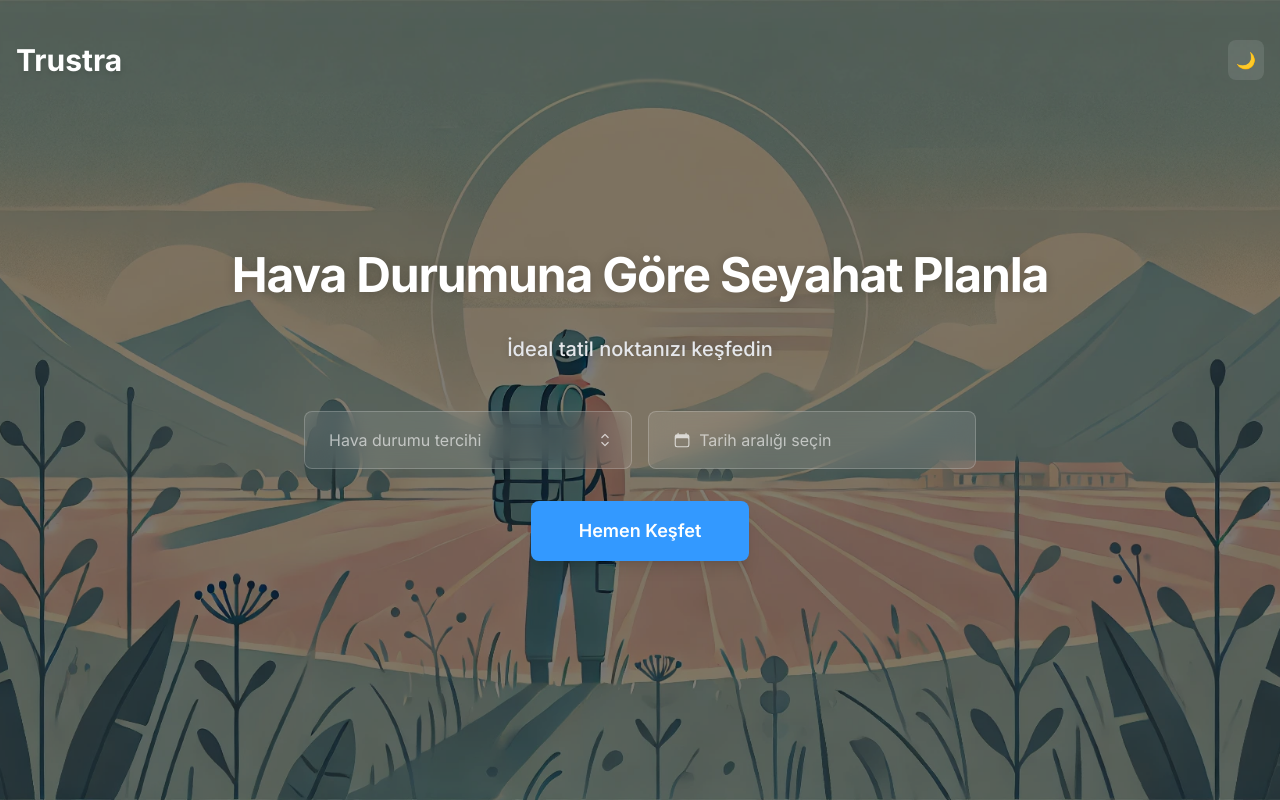
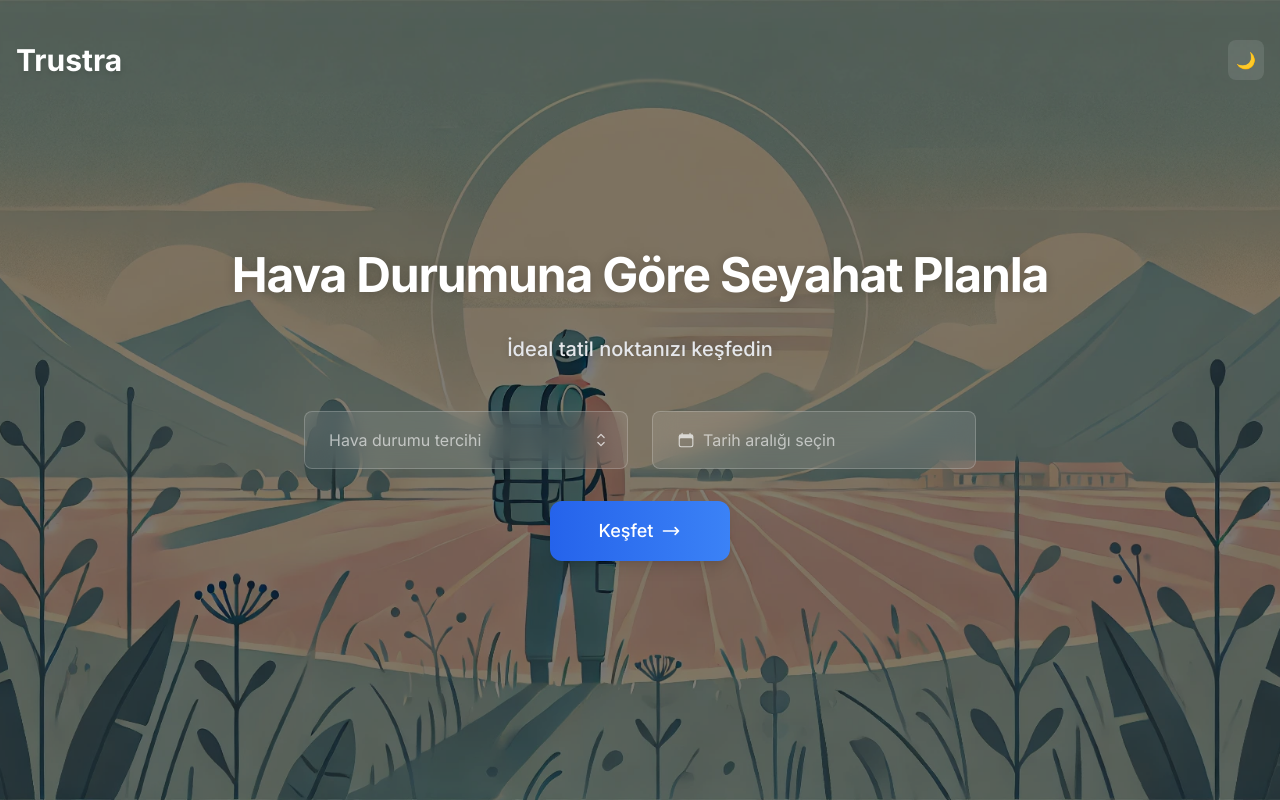
Before and after one commit to MehmethanDoru/trustra, a Next.js app: page / in a window 1280 px wide. Built offline with nearby package versions, Linux system fonts and the light colour scheme.

Commit message:
Added loading state to the search button. Refactored date filtering logic and console output for better clarity. Refactored weather options in WeatherSelect component.

```diff
--- a/src/app/page.tsx
+++ b/src/app/page.tsx
@@ -19,45 +19,83 @@ export default function Home() {
     startDate: null,
     endDate: null
   });
+  const [isLoading, setIsLoading] = useState(false);
 
   const handleSearch = async () => {
     if (!selectedWeather || !selectedDates.startDate || !selectedDates.endDate) {
-      console.log('Lütfen tüm alanları doldurun');
+      console.log('Lütfen hava durumu ve tarih aralığı seçin');
       return;
     }
 
     try {
-      const searchParams = new URLSearchParams({
-        condition: selectedWeather.name,
-        startDate: selectedDates.startDate.toISOString().split('T')[0],
-        endDate: selectedDates.endDate.toISOString().split('T')[0]
-      });
+      setIsLoading(true);
 
-      const response = await fetch(`/api/weather/search?${searchParams}`);
+      // API'den verileri çek
+      const response = await fetch('/api/weather/collect2');
       const data = await response.json();
 
-      if (data.error) {
-        console.error('Arama hatası:', data.error);
+      if (!data.data) {
+        console.log('Veri bulunamadı');
         return;
       }
 
-      console.log('Arama Parametreleri:', {
-        'Hava Durumu': data.params.condition,
-        'Başlangıç Tarihi': data.params.startDate,
-        'Bitiş Tarihi': data.params.endDate
+      // Mevcut tarihleri kontrol et
+      const availableDates = Object.keys(data.data).sort();
+      console.log('\nMevcut Tarih Aralığı:');
+      console.log(`İlk Tarih: ${availableDates[0]}`);
+      console.log(`Son Tarih: ${availableDates[availableDates.length - 1]}`);
+
+      // Seçilen tarihleri YYYY-MM-DD formatına çevir
+      const formatDate = (date: Date) => {
+        const year = date.getFullYear();
+        const month = String(date.getMonth() + 1).padStart(2, '0');
+        const day = String(date.getDate()).padStart(2, '0');
+        return `${year}-${month}-${day}`;
+      };
+
+      const startDateStr = formatDate(selectedDates.startDate);
+      const endDateStr = formatDate(selectedDates.endDate);
+
+      // Her gün için şehirleri filtrele
+      const matchingCities = new Set<string>();
+      const citiesByDate: Record<string, string[]> = {};
+
+      Object.entries(data.data).forEach(([date, cityDataArray]) => {
+        // Tarih aralığı kontrolü
+        if (date >= startDateStr && date <= endDateStr) {
+          citiesByDate[date] = [];
+          // O gündeki şehirleri kontrol et
+          (cityDataArray as any[]).forEach((cityData) => {
+            if (cityData.condition === selectedWeather.name) {
+              const cityInfo = `${cityData.cityName} (${cityData.region})`;
+              matchingCities.add(cityInfo);
+              citiesByDate[date].push(cityInfo);
+            }
+          });
+        }
       });
 
-      console.log(`\nToplam ${data.totalDays} günde, ${data.totalUniqueCities} farklı şehirde "${data.params.condition}" hava durumu görülüyor.`);
+      // Sonuçları konsola yazdır
+      console.log(`\n${selectedWeather.name} hava durumu için ${startDateStr} - ${endDateStr} tarihleri arasında bulunan şehirler:`);
+      console.log('----------------------------------------');
 
-      Object.entries(data.results as Record<string, string[]>).forEach(([date, cities]) => {
-        console.log(`\n${date} tarihinde ${cities.length} şehir:`);
-        cities.forEach((city: string) => {
-          console.log(`- ${city}`);
-        });
+      // Tarihe göre şehirleri göster
+      Object.entries(citiesByDate).forEach(([date, cities]) => {
+        if (cities.length > 0) {
+          console.log(`\n${date} tarihinde ${cities.length} şehir:`);
+          cities.sort().forEach(city => {
+            console.log(`- ${city}`);
+          });
+        }
       });
 
+      console.log('\n----------------------------------------');
+      console.log(`Toplam ${matchingCities.size} benzersiz şehir bulundu.`);
+
     } catch (error) {
-      console.error('Arama sırasında bir hata oluştu:', error);
+      console.error('Veri alınırken hata oluştu:', error);
+    } finally {
+      setIsLoading(false);
     }
   };
 
@@ -66,6 +104,7 @@ export default function Home() {
       onWeatherSelect={setSelectedWeather}
       onDateSelect={setSelectedDates}
       onSearch={handleSearch}
+      isLoading={isLoading}
     />
   );
 }
--- a/src/components/WeatherSelect.tsx
+++ b/src/components/WeatherSelect.tsx
@@ -12,16 +12,15 @@ const weatherOptions = [
   { id: 5, name: 'Gök Gürültülü Yağışlı' },
   { id: 6, name: 'Hafif Yağışlı' },
   { id: 7, name: 'Karlı' },
-  { id: 8, name: 'Karla Karışık Yağmur' },
-  { id: 9, name: 'Sisli' },
-  { id: 10, name: 'Rüzgarlı' },
-  { id: 11, name: 'Sıcak' },
-  { id: 12, name: 'Soğuk' },
-  { id: 13, name: 'Serin' },
-  { id: 14, name: 'Ilık' }
+  { id: 8, name: 'Sisli' },
+  { id: 9, name: 'Rüzgarlı' },
+  { id: 10, name: 'Sıcak' },
+  { id: 11, name: 'Soğuk' },
+  { id: 12, name: 'Serin' },
+  { id: 13, name: 'Ilık' }
 ];
 
-// Türkçe karakterleri İngilizce karakterlere çeviren fonksiyon
+// Convert Turkish characters to English characters
 const turkishToLower = (str: string) => {
   return str
     .toLowerCase()
--- a/src/components/hero/Hero.tsx
+++ b/src/components/hero/Hero.tsx
@@ -15,12 +15,13 @@ interface DateRange {
 }
 
 interface HeroProps {
-  onWeatherSelect: (weather: WeatherOption | null) => void;
-  onDateSelect: (dates: DateRange) => void;
+  onWeatherSelect: (weather: { id: number; name: string; } | null) => void;
+  onDateSelect: (dates: { startDate: Date | null; endDate: Date | null; }) => void;
   onSearch: () => void;
+  isLoading: boolean;
 }
 
-export default function Hero({ onWeatherSelect, onDateSelect, onSearch }: HeroProps) {
+export default function Hero({ onWeatherSelect, onDateSelect, onSearch, isLoading }: HeroProps) {
   return (
     <div className="relative h-screen flex items-center justify-center">
       {/* Background Image */}
@@ -46,20 +47,44 @@ export default function Hero({ onWeatherSelect, onDateSelect, onSearch }: HeroPr
             </p>
           </div>
 
-          <div className="flex flex-col sm:flex-row gap-4 max-w-2xl mx-auto mb-8">
-            <div className="flex-1">
-              <WeatherSelect onSelect={onWeatherSelect} />
-            </div>
-            <div className="flex-1">
-              <DateRangePicker onSelect={onDateSelect} />
-            </div>
+          <div className="grid grid-cols-1 md:grid-cols-2 gap-6 max-w-2xl mx-auto mb-8">
+            <WeatherSelect onSelect={onWeatherSelect} />
+            <DateRangePicker onSelect={onDateSelect} />
           </div>
 
           <button
             onClick={onSearch}
-            className="bg-primary-blue text-white px-12 py-4 rounded-lg hover:opacity-90 text-lg font-semibold shadow-lg hover:shadow-xl duration-200"
+            disabled={isLoading}
+            className="mx-auto px-8 py-4 bg-gradient-to-r from-blue-600 to-blue-500 text-white text-lg font-medium rounded-xl hover:from-blue-700 hover:to-blue-600 transition-all duration-300 shadow-lg hover:shadow-blue-500/30 disabled:from-blue-400 disabled:to-blue-300 disabled:cursor-not-allowed flex items-center justify-center gap-3 min-w-[180px]"
           >
-            Hemen Keşfet
+            {isLoading ? (
+              <>
+                <svg className="animate-spin h-6 w-6" viewBox="0 0 24 24">
+                  <circle
+                    className="opacity-25"
+                    cx="12"
+                    cy="12"
+                    r="10"
+                    stroke="currentColor"
+                    strokeWidth="4"
+                    fill="none"
+                  />
+                  <path
+                    className="opacity-75"
+                    fill="currentColor"
+                    d="M4 12a8 8 0 018-8V0C5.373 0 0 5.373 0 12h4zm2 5.291A7.962 7.962 0 014 12H0c0 3.042 1.135 5.824 3 7.938l3-2.647z"
+                  />
+                </svg>
+                <span className="animate-pulse">Aranıyor...</span>
+              </>
+            ) : (
+              <span className="flex items-center gap-2">
+                Keşfet
+                <svg className="w-5 h-5" fill="none" stroke="currentColor" viewBox="0 0 24 24">
+                  <path strokeLinecap="round" strokeLinejoin="round" strokeWidth={2} d="M17 8l4 4m0 0l-4 4m4-4H3" />
+                </svg>
+              </span>
+            )}
           </button>
         </div>
       </div>
```
Also changed, not shown: src/app/api/weather/collect2/route.ts (+133 -117 lines).
